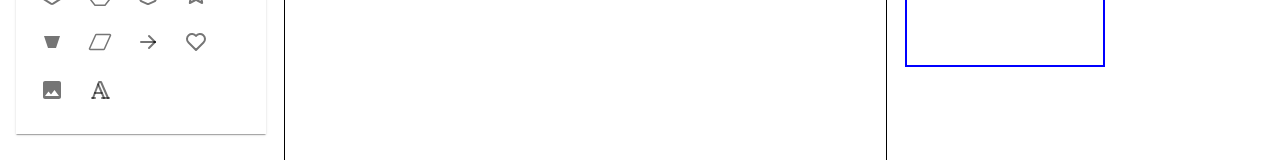
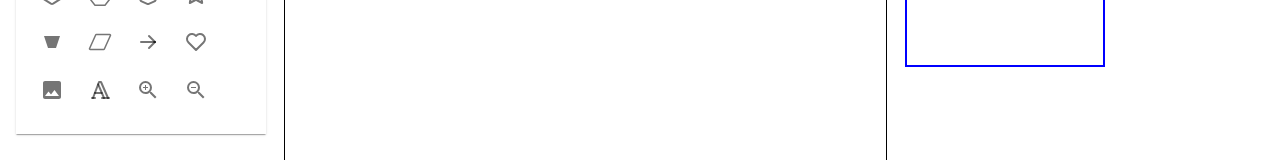
Before and after one commit to tinpardo/codexchatgpt, a Next.js app: page /canvas in a window 1280 px wide. Shown: the part 266-426 px from the top of the page. Built offline with nearby package versions, Linux system fonts and the light colour scheme.

Commit message:
Add zoom icons to tools

```diff
--- a/pages/canvas.js
+++ b/pages/canvas.js
@@ -856,6 +856,12 @@ export default function CanvasPage() {
                   {opt.icon}
                 </IconButton>
               ))}
+              <IconButton onClick={zoomIn} title="Acercar">
+                <MdZoomIn />
+              </IconButton>
+              <IconButton onClick={zoomOut} title="Alejar">
+                <MdZoomOut />
+              </IconButton>
             </Box>
             <input
               type="file"
```
